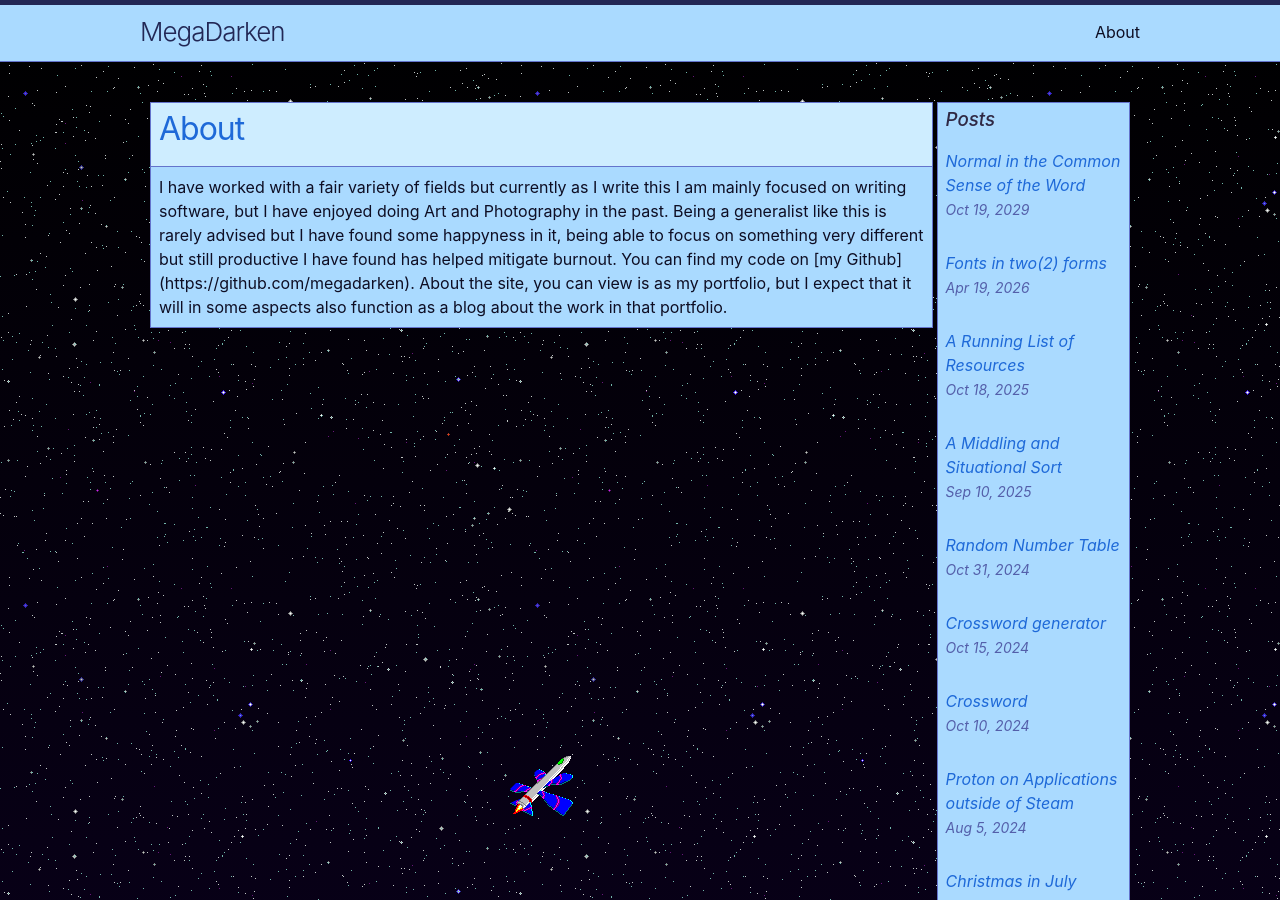
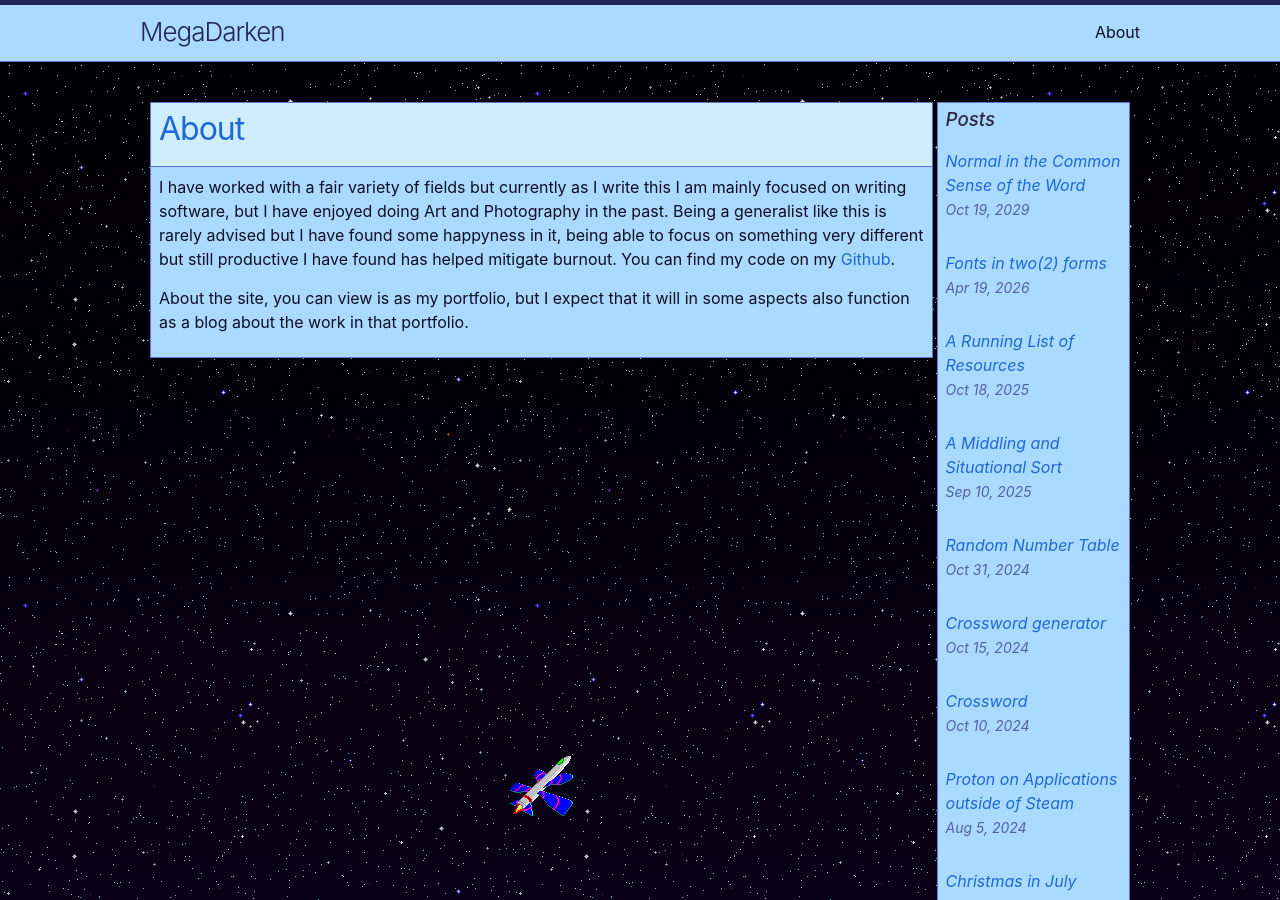
Before and after one commit to MegaDarken/megadarken.github.io, a Jekyll site: the page built from about.markdown, in a window 1280 px wide and 900 px high. Built offline with Jekyll 4.4.1, drawn with Linux system fonts in a browser that asks for light colours.

Commit message:
about page fix

```diff
--- a/about.markdown
+++ b/about.markdown
@@ -4,6 +4,10 @@ title: About
 permalink: /about/
 ---
 
-I have worked with a fair variety of fields but currently as I write this I am mainly focused on writing software, but I have enjoyed doing Art and Photography in the past. Being a generalist like this is rarely advised but I have found some happyness in it, being able to focus on something very different but still productive I have found has helped mitigate burnout. You can find my code on [my Github](https://github.com/megadarken).
+<p>
+    I have worked with a fair variety of fields but currently as I write this I am mainly focused on writing software, but I have enjoyed doing Art and Photography in the past. Being a generalist like this is rarely advised but I have found some happyness in it, being able to focus on something very different but still productive I have found has helped mitigate burnout. You can find my code on my <a href="https://github.com/megadarken/">Github</a>.
+</p>
 
-About the site, you can view is as my portfolio, but I expect that it will in some aspects also function as a blog about the work in that portfolio.
+<p>
+    About the site, you can view is as my portfolio, but I expect that it will in some aspects also function as a blog about the work in that portfolio.
+</p>
```
